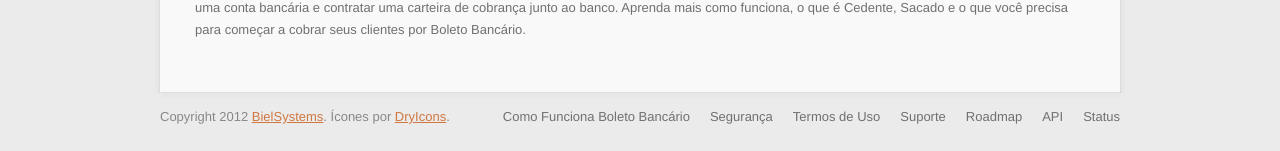
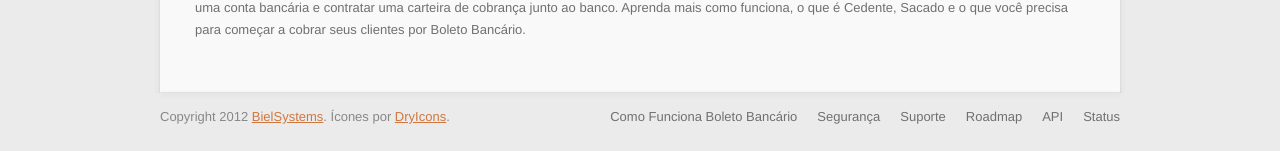
Before and after one commit to CobreGratis/cobregratis.github.io, a Jekyll site: the page built from como_funciona.html, in a window 1280 px wide. Shown: the part 756-907 px from the top of the page. Built offline with Jekyll 4.4.1, drawn with Linux system fonts in a browser that asks for light colours; nearby versions of some CDN libraries; some web fonts are replaced; comment, search, counter and statistics services are not loaded.

Commit message:
remove link of terms on footer

```diff
--- a/_layouts/default.html
+++ b/_layouts/default.html
@@ -104,7 +104,6 @@
 		<ul>
 			<li><a href="/como-funciona-boleto-bancario">Como Funciona Boleto Bancário</a></li>
 			<li><a href="/seguranca">Segurança</a></li>
-			<li><a href="/termos_de_uso">Termos de Uso</a></li>
 			<li><a href="http://suporte.cobregratis.com.br">Suporte</a></li>
 			<li><a href="http://roadmap.cobregratis.com.br/">Roadmap</a></li>
 			<li><a href="https://github.com/BielSystems/cobregratis-api">API</a></li>
```
